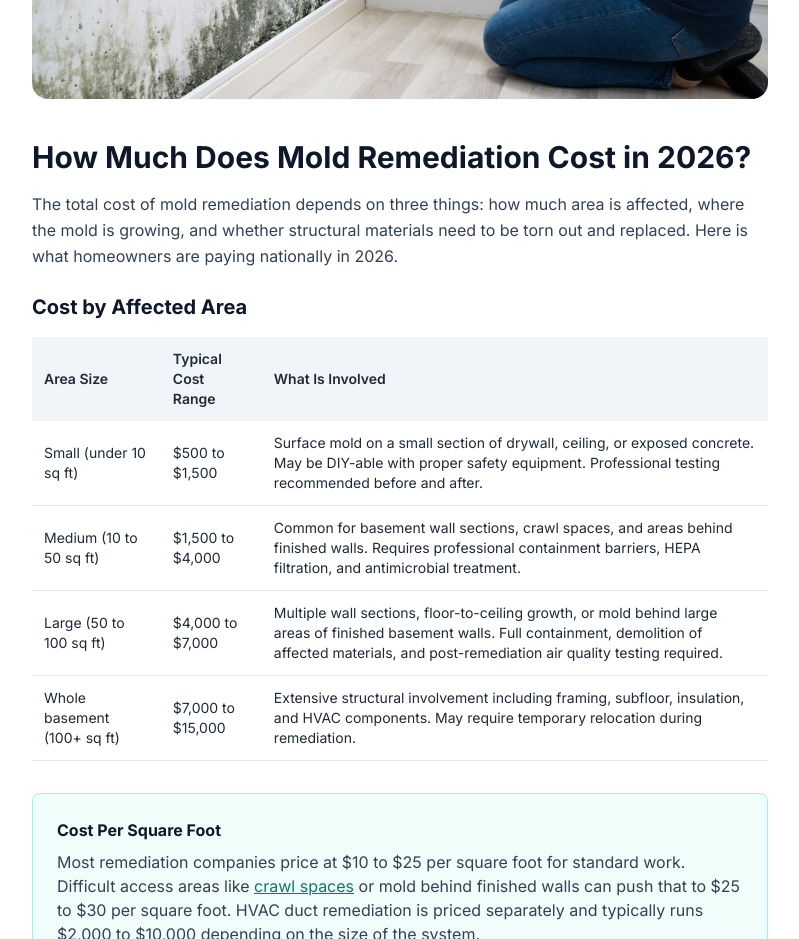
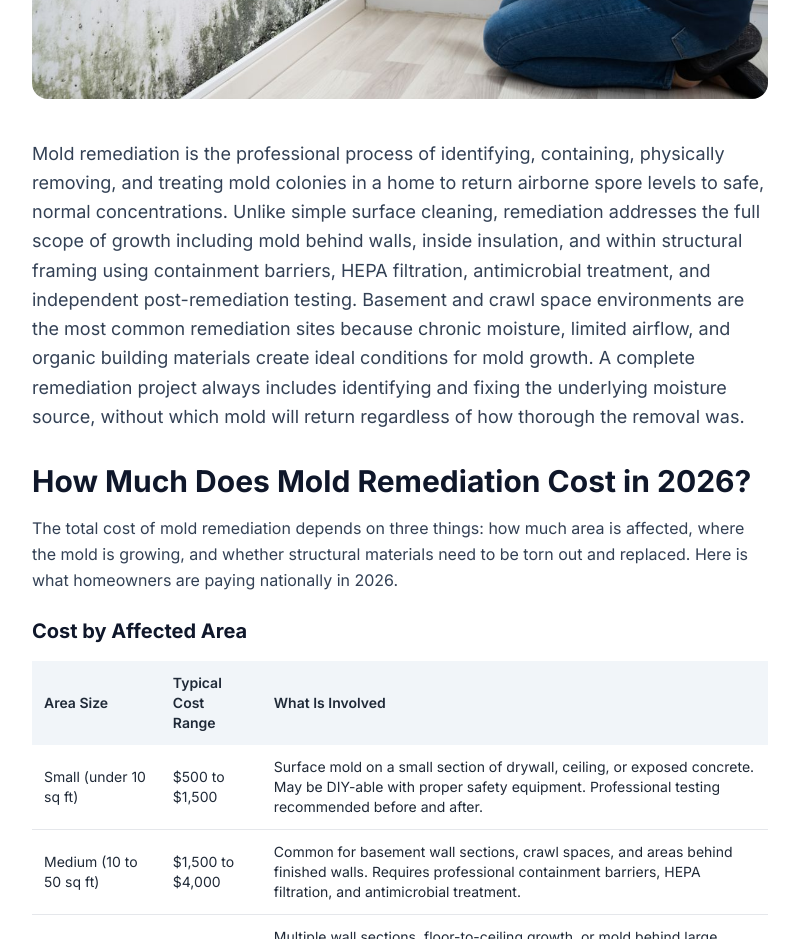
Before and after one commit to thebasementguide2026/basement-guide, a Next.js app: page /articles/mold-remediation-cost in a window 1280 px wide. Shown: the part 1060-1999 px from the top of the page, without its empty margins (240-1039 px from the left). Built offline with nearby package versions, Linux system fonts and the light colour scheme.

Commit message:
Add entity definition paragraph to mold-remediation-cost

```diff
--- a/app/articles/mold-remediation-cost/page.tsx
+++ b/app/articles/mold-remediation-cost/page.tsx
@@ -42,6 +42,8 @@ export default function MoldRemediationCost() {
             priority
           />
         </div>
+
+        <p className="text-lg text-slate-700 leading-relaxed mb-8">Mold remediation is the professional process of identifying, containing, physically removing, and treating mold colonies in a home to return airborne spore levels to safe, normal concentrations. Unlike simple surface cleaning, remediation addresses the full scope of growth including mold behind walls, inside insulation, and within structural framing using containment barriers, HEPA filtration, antimicrobial treatment, and independent post-remediation testing. Basement and crawl space environments are the most common remediation sites because chronic moisture, limited airflow, and organic building materials create ideal conditions for mold growth. A complete remediation project always includes identifying and fixing the underlying moisture source, without which mold will return regardless of how thorough the removal was.</p>
 
         {/* How Much Does Mold Remediation Cost in 2026? */}
         <section className="mb-12">
```
